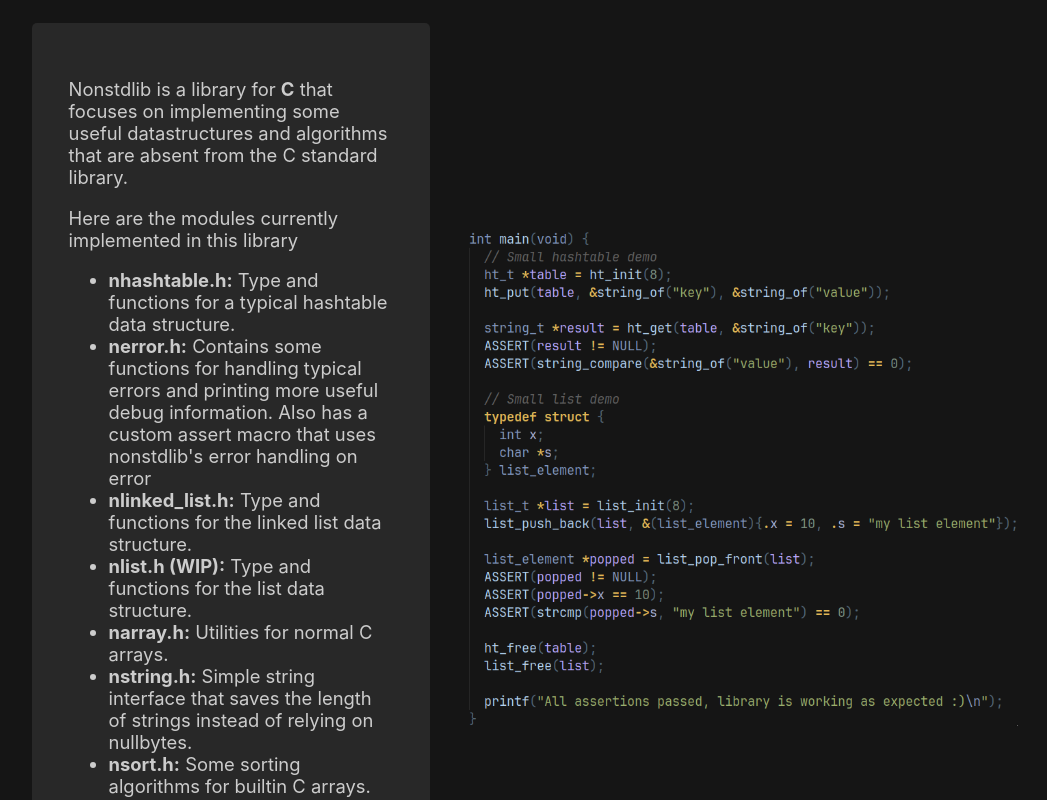
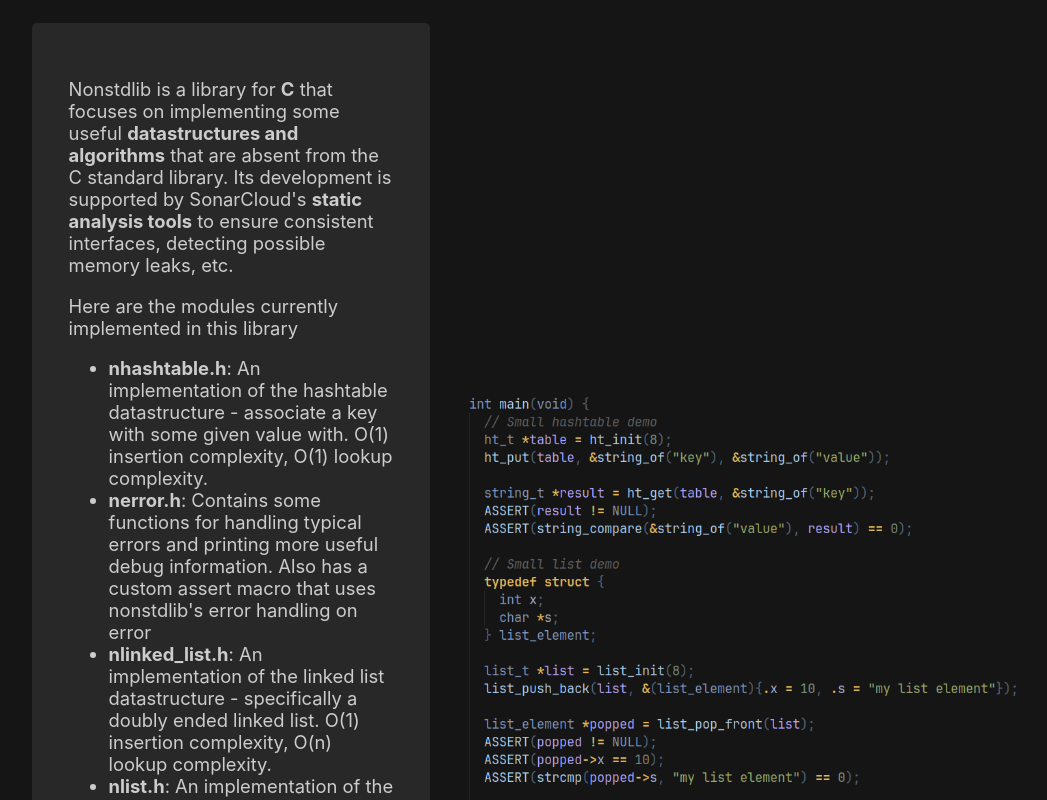
Before and after one commit to gremble0/gremble.dev, a React (Create React App) app: page / in a window 1280 px wide. Shown: the part 2960-3760 px from the top of the page, without its empty margins (133-1180 px from the left). Built offline with nearby package versions, Linux system fonts and the light colour scheme; a web font is replaced by a local one.

Commit message:
Update nonstdlib description

```diff
--- a/src/constants.tsx
+++ b/src/constants.tsx
@@ -40,16 +40,16 @@ const projects: ProjectProps[] = [
         url: "https://github.com/gremble0/nonstdlib",
         description: (
             <div className="project-description">
-                <p>Nonstdlib is a library for <b>C</b> that focuses on implementing some useful datastructures and algorithms that are absent from the C standard library.</p>
+                <p>Nonstdlib is a library for <b>C</b> that focuses on implementing some useful <b>datastructures and algorithms</b> that are absent from the C standard library. Its development is supported by SonarCloud's <b>static analysis tools</b> to ensure consistent interfaces, detecting possible memory leaks, etc.</p>
                 <p>Here are the modules currently implemented in this library</p>
                 <ul>
-                    <li><b>nhashtable.h:</b> Type and functions for a typical hashtable data structure.</li>
-                    <li><b>nerror.h:</b> Contains some functions for handling typical errors and printing more useful debug information. Also has a custom assert macro that uses nonstdlib's error handling on error</li>
-                    <li><b>nlinked_list.h:</b> Type and functions for the linked list data structure.</li>
-                    <li><b>nlist.h (WIP):</b> Type and functions for the list data structure.</li>
-                    <li><b>narray.h:</b> Utilities for normal C arrays.</li>
-                    <li><b>nstring.h:</b> Simple string interface that saves the length of strings instead of relying on nullbytes.</li>
-                    <li><b>nsort.h:</b> Some sorting algorithms for builtin C arrays.</li>
+                    <li><b>nhashtable.h</b>: An implementation of the hashtable datastructure - associate a key with some given value with. O(1) insertion complexity, O(1) lookup complexity.</li>
+                    <li><b>nerror.h</b>: Contains some functions for handling typical errors and printing more useful debug information. Also has a custom assert macro that uses nonstdlib's error handling on error</li>
+                    <li><b>nlinked_list.h</b>: An implementation of the linked list datastructure - specifically a doubly ended linked list. O(1) insertion complexity, O(n) lookup complexity.</li>
+                    <li><b>nlist.h</b>: An implementation of the dynamic array datastructure - something akin to ArrayLists in java or lists in python. O(1) insertion complexity, O(1) lookup complexity.</li>
+                    <li><b>narray.h</b>: Some handy utilities for managing builtin C arrays.</li>
+                    <li><b>nstring.h</b>: Simple string interface that saves the length of strings instead of relying on nullbytes, as well as some handy utilities for managing strings.</li>
+                    <li><b>nsort.h</b>: Some sorting algorithms for builtin C arrays.</li>
                 </ul>
                 <p>For a more detailed description see the <b>README.md</b> in the projects <a href="https://github.com/gremble0/nonstdlib">github page</a></p>
             </div>
```
